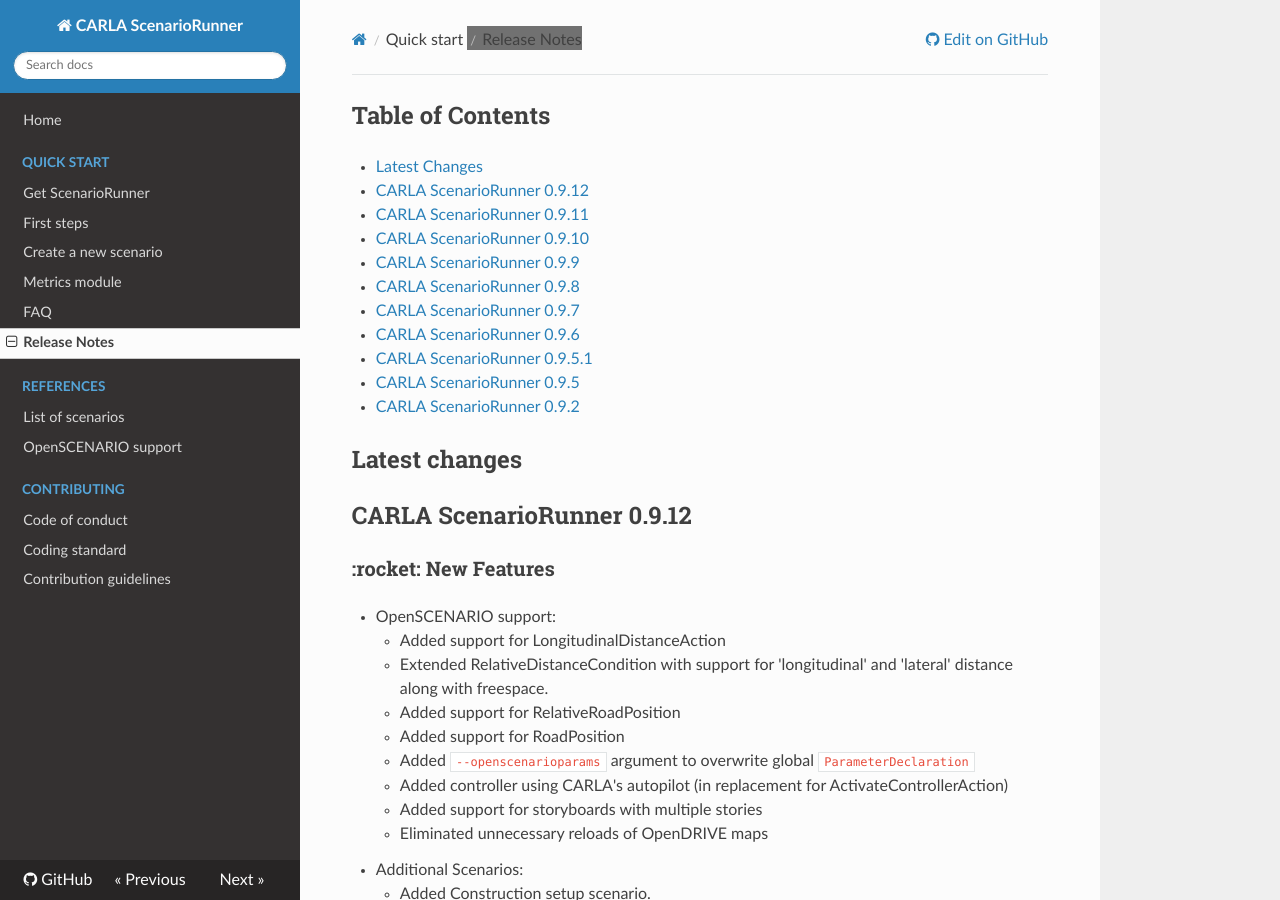
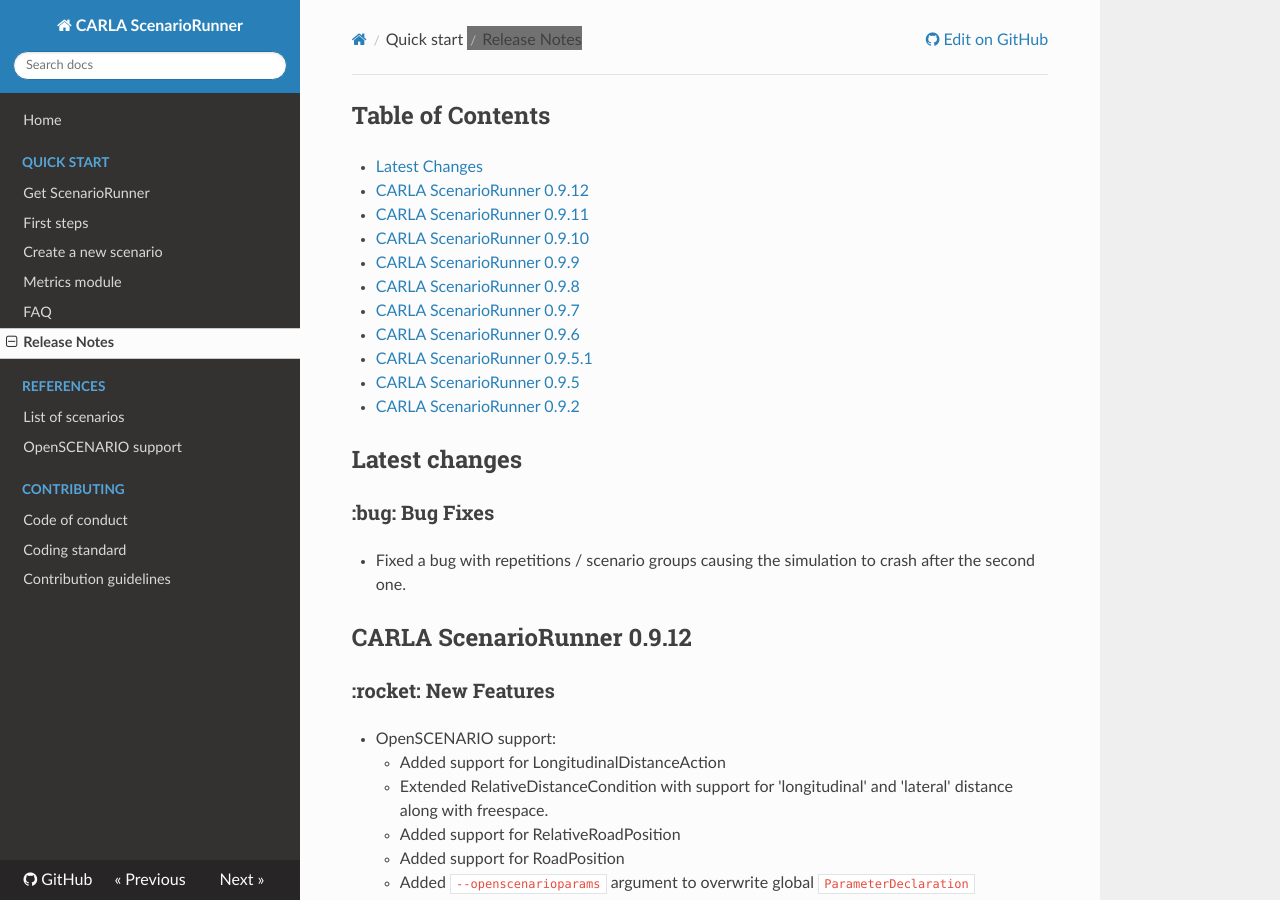
Before and after one commit to carla-simulator/scenario_runner, an MkDocs documentation site: the page built from Docs/CHANGELOG.md, in a window 1280 px wide and 900 px high. Built offline with MkDocs 1.6.1, drawn with Linux system fonts in a browser that asks for light colours; nearby versions of some CDN libraries.

Commit message:
CHANGELOG

```diff
--- a/Docs/CHANGELOG.md
+++ b/Docs/CHANGELOG.md
@@ -12,6 +12,9 @@
 * [CARLA ScenarioRunner 0.9.2](#carla-scenariorunner-092)
 
 ## Latest changes
+
+### :bug: Bug Fixes
+* Fixed a bug with repetitions / scenario groups causing the simulation to crash after the second one.
 
 ## CARLA ScenarioRunner 0.9.12
 ### :rocket: New Features
```
